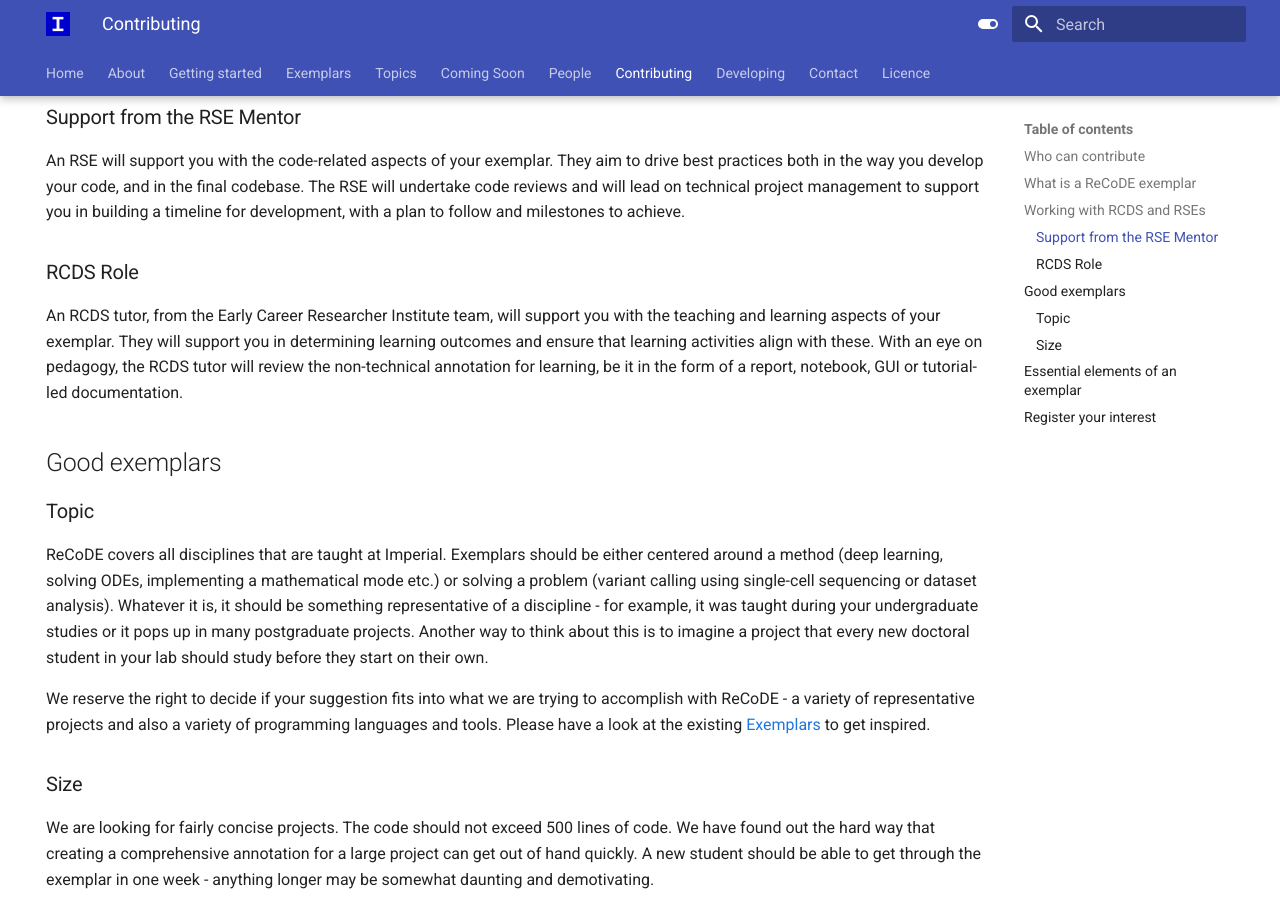
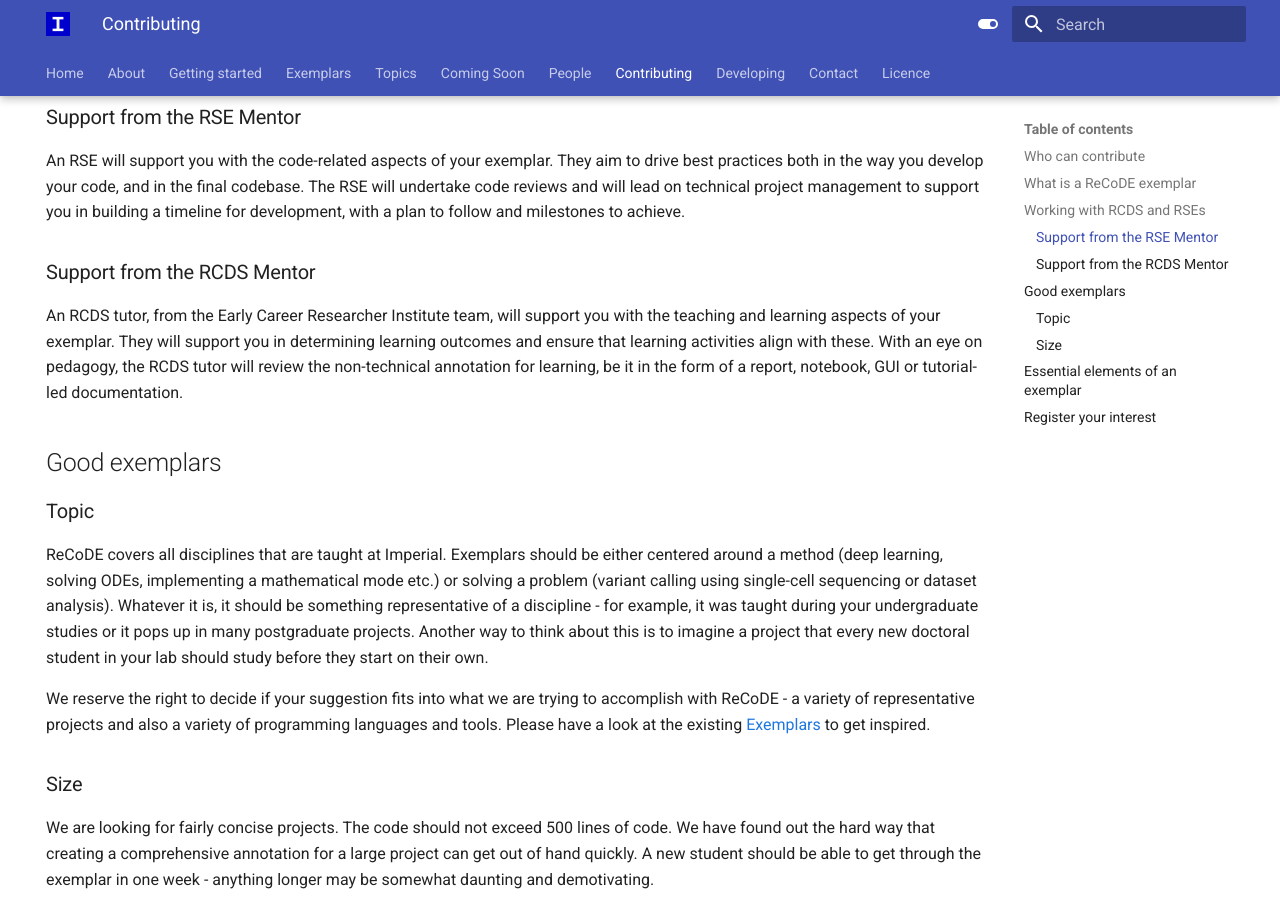
Before and after one commit to ImperialCollegeLondon/ReCoDE-home, an MkDocs documentation site: the page built from docs/contribute.md, in a window 1280 px wide and 900 px high, scrolled down 936 px. Built offline with MkDocs 1.6.1 and Material for MkDocs 9.7.7, drawn with Linux system fonts in a browser that asks for light colours.

Commit message:
Update docs/contribute.md
Co-authored-by: Saranjeet Kaur <kaur.saranjeet3@gmail.com>

```diff
--- a/docs/contribute.md
+++ b/docs/contribute.md
@@ -62,7 +62,7 @@ You will work as a GTA receiving the higher rate pay (£35.78/hour including hol
 
 An RSE will support you with the code-related aspects of your exemplar. They aim to drive best practices both in the way you develop your code, and in the final codebase. The RSE will undertake code reviews and will lead on technical project management to support you in building a timeline for development, with a plan to follow and milestones to achieve.
 
-### RCDS Role
+### Support from the RCDS Mentor
 
 An RCDS tutor, from the Early Career Researcher Institute team, will support you with the teaching and learning aspects of your exemplar. They will support you in determining learning outcomes and ensure that learning activities align with these. With an eye on pedagogy, the RCDS tutor will review the non-technical annotation for learning, be it in the form of a report, notebook, GUI or tutorial-led documentation.
 
```
